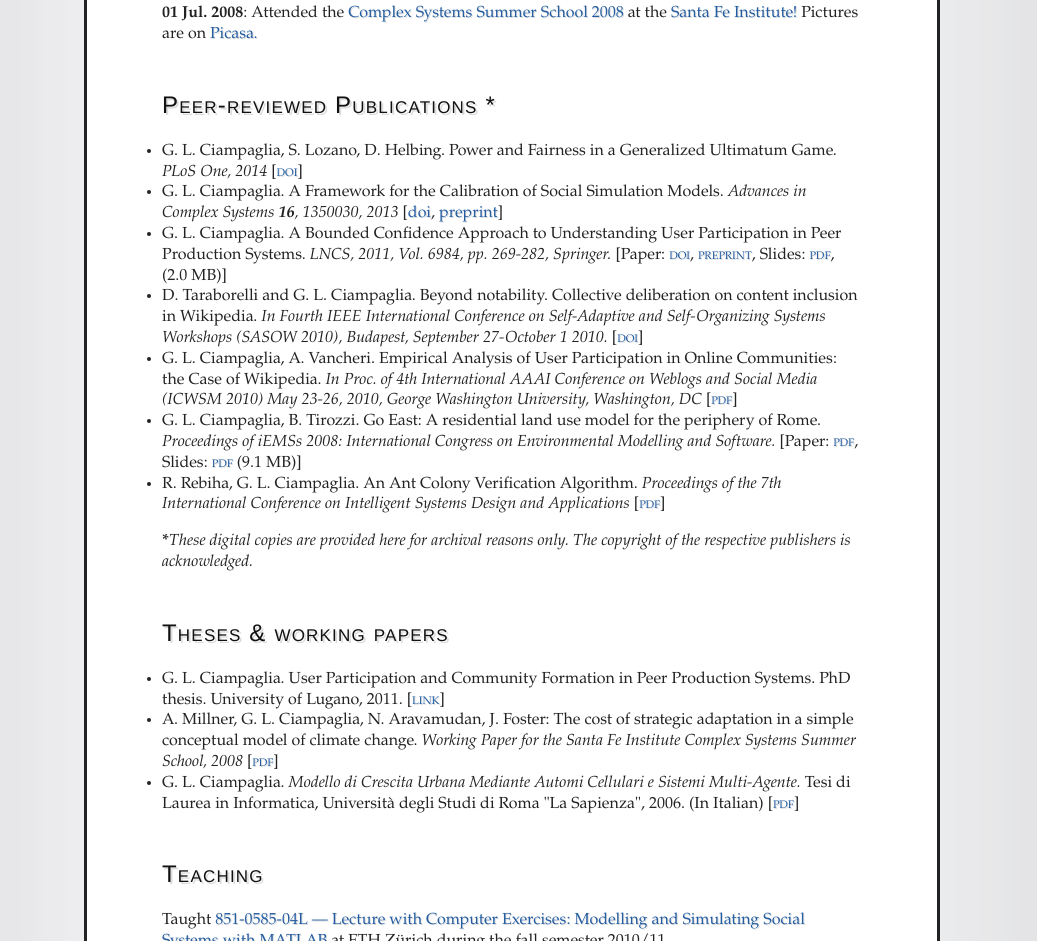
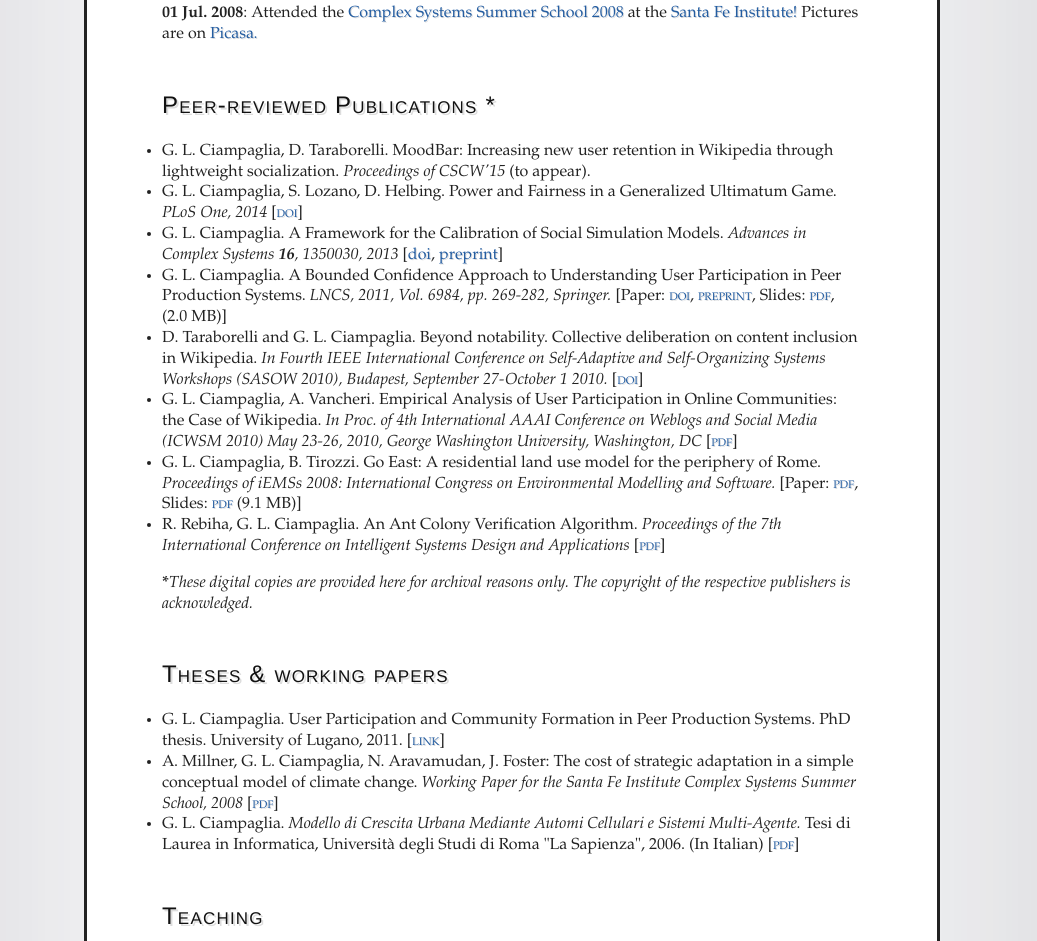
Before and after one commit to glciampaglia/homepage, a plain HTML site: page index.html in a window 1280 px wide. Shown: the part 1795-2736 px from the top of the page, without its empty margins (128-1165 px from the left). Drawn offline with Linux system fonts and the light colour scheme.

Commit message:
Added CSCW paper

```diff
--- a/index.html
+++ b/index.html
@@ -42,6 +42,7 @@
     <p><strong>01 Jul. 2008</strong>: Attended the <a href="http://tuvalu.santafe.edu/events/workshops/index.php/CSSS_2008_Santa_Fe" target="_parent">Complex Systems Summer School 2008</a> at the <a href="http://www.santafe.edu" target="_parent">Santa Fe Institute!</a> Pictures are on <a href="http://picasaweb.google.com/cssummerschool2008/" target="_parent">Picasa.</a> </p>
     <h3>Peer-reviewed Publications *</h3>
     <ul>
+      <li>G. L. Ciampaglia, D. Taraborelli. MoodBar: Increasing new user retention in Wikipedia through lightweight socialization. <em>Proceedings of CSCW'15</em> (to appear).</li>
       <li>G. L. Ciampaglia, S. Lozano, D. Helbing. Power and Fairness in a Generalized Ultimatum Game. <em>PLoS One, 2014</em> [<a class="pdf" href="http://www.plosone.org/article/info%3Adoi%2F10.1371%2Fjournal.pone.0099039" target="_parent">doi</a>]</li>
       <li>G. L. Ciampaglia. A Framework for the Calibration of Social Simulation Models. <em>Advances in Complex Systems <strong>16</strong>, 1350030, 2013</em> [<a href="http://dx.doi.org/10.1142/S0219525913500306" target="_parent">doi</a>, <a href="http://arxiv.org/abs/1305.3842" target="_parent">preprint</a>]</li>
       <li>G. L. Ciampaglia. A Bounded Confidence Approach to Understanding User Participation in Peer Production Systems. <em> LNCS, 2011, Vol. 6984, pp. 269-282, Springer.</em>  [Paper: <a class="pdf" href="http://dx.doi.org/10.1007/978-3-642-24704-0_29" target="_parent">doi</a>, <a class="pdf" href="http://arxiv.org/abs/1107.5620" target="_parent">preprint</a>, Slides: <a class="pdf" href="docs/slides/CiampagliaSocInfo2011.pdf" target="_parent">pdf</a>, (2.0 MB)]</li>
```
